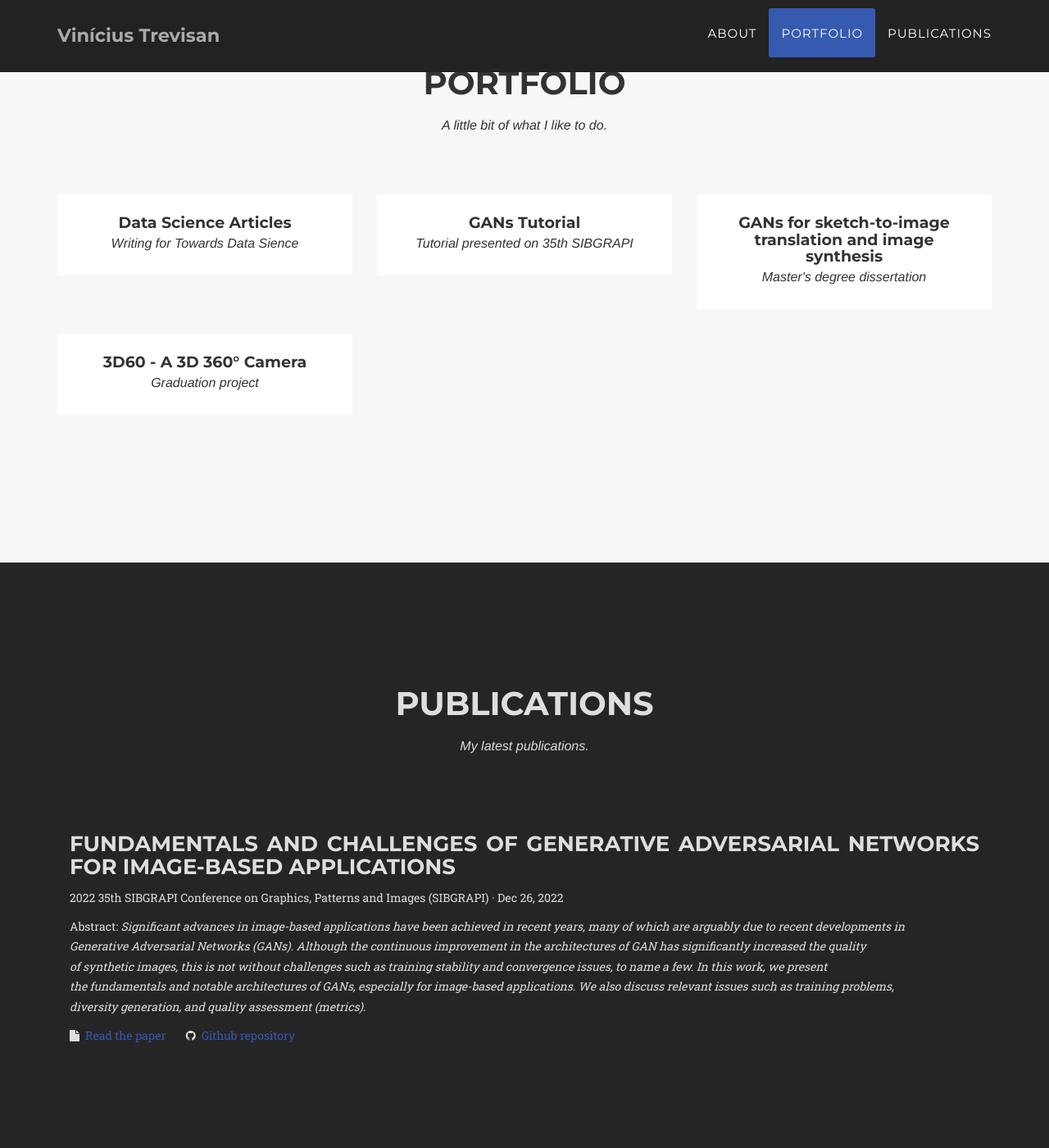
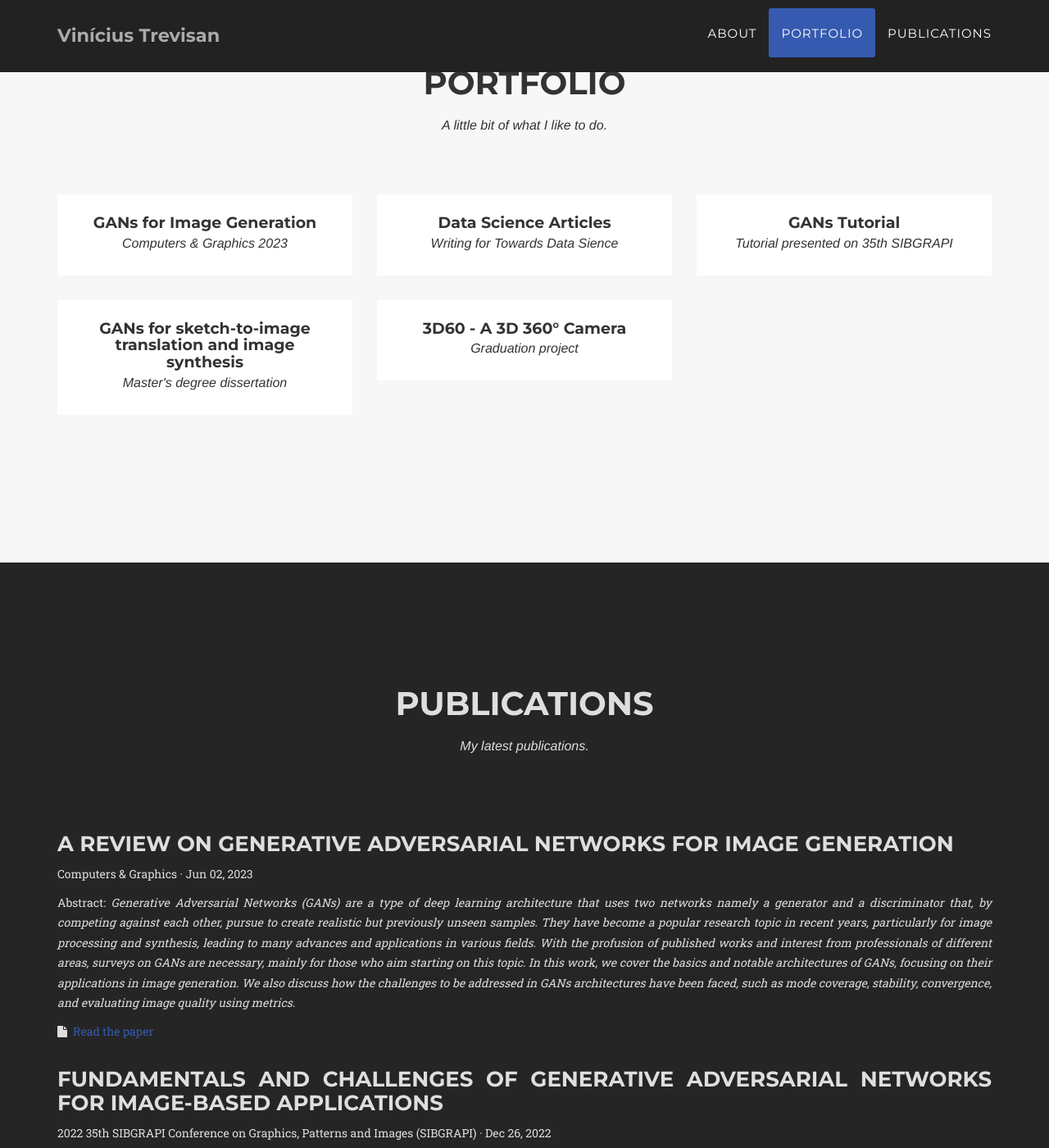
Before and after one commit to vinyluis/viniciustrevisan.github.io, a Jekyll site: the page built from content/portfolio/_posts/2022-12-26-gans-tutorial.markdown, in a window 1280 px wide and 1400 px high, scrolled down 1096 px. Shown: the whole window at 82% size. Built offline with Jekyll 4.4.1, drawn with Linux system fonts in a browser that asks for light colours; some web fonts are replaced.

Commit message:
Included gan survey publication
Included the recently published survey

```diff
--- a/Gemfile
+++ b/Gemfile
@@ -31,3 +31,5 @@ gem "wdm", "~> 0.1.1", :platforms => [:mingw, :x64_mingw, :mswin]
 # Lock `http_parser.rb` gem to `v0.6.x` on JRuby builds since newer versions of the gem
 # do not have a Java counterpart.
 gem "http_parser.rb", "~> 0.6.0", :platforms => [:jruby]
+
+gem "webrick", "~> 1.8"
--- a/_config.yml
+++ b/_config.yml
@@ -1,5 +1,7 @@
 ## PARA RODAR:
 # bundle exec jekyll serve --livereload
+# Se nder erro do webrick:
+# bundle add webrick
 
 url: https://viniciustrevisan.com
 baseurl: /
--- a/_includes/publications.html
+++ b/_includes/publications.html
@@ -10,7 +10,7 @@
 
             {% for publi in site.posts %}
             {% if publi.type == "publication" %}
-            <div class="row"></div>
+            <div class="row">
                 <div class="col-lg-12 text-justify">
                     <h3>{{ publi.title }}</h3>
                     <p>{{ publi.journal }}</p>
@@ -18,7 +18,9 @@
                     <p>
                         <i class="fa fa-file"></i>&nbsp;&nbsp;<a href="{{ publi.paper_url }}", target="_blank">Read the paper</a>
                         &nbsp;&nbsp;&nbsp;&nbsp;&nbsp;
+                        {% if publi.github_url != nil %}
                         <i class="fa fa-github"></i>&nbsp;&nbsp;<a href="{{ publi.github_url }}", target="_blank">Github repository</a>
+                        {% endif %}
                     </p>
                 </div>
             </div>
--- a/content/portfolio/_posts/2022-12-26-gans-tutorial.markdown
+++ b/content/portfolio/_posts/2022-12-26-gans-tutorial.markdown
@@ -17,11 +17,11 @@ link_url: https://ieeexplore.ieee.org/abstract/document/9991776
 
 github_url: https://github.com/vinyluis/GANs-Tutorial
 
-summary: I like to write about Data Science techniques, Machine Learning models, Deep Learning applied for image processing, and the career in Data Science. My articles reach around 30k people every month.
+summary: Tutorial on GANs presented on the 35th edition of SIBGRAPI, named Fundamentals and Challenges of Generative Adversarial Networks for Image-based Applications.
 
 ---
 
-On the 35th edition of the SIBGRAPI (Conference on Graphics, Patterns and Images), in the city of Natal - Brazil, I presented a tutorial named **FUNDAMENTALS AND CHALLENGES OF GENERATIVE ADVERSARIAL NETWORKS FOR IMAGE-BASED APPLICATIONS**.
+On the 35th edition of SIBGRAPI (Conference on Graphics, Patterns and Images), in the city of Natal - Brazil, I presented a tutorial named **FUNDAMENTALS AND CHALLENGES OF GENERATIVE ADVERSARIAL NETWORKS FOR IMAGE-BASED APPLICATIONS**.
 
 The goal of the 3-hour long tutorial was to introduce researchers on the fundamentals of Generative Adversarial Networks (GANs) and their applications for image processing, computer vision and computer graphics. As part of the presentation, a hands-on section of coding was made available on a [Github repository](https://github.com/vinyluis/GANs-Tutorial). The tutorial and paper were developed with the help of my avisors, [João Paulo Gois](https://scholar.google.com/citations?user=-AYhiyQAAAAJ&hl=pt-BR) and [Bruno Dorta](https://scholar.google.com.br/citations?user=6mREjGgAAAAJ&hl=pt-BR).
 
```
Also changed, not shown: content/portfolio/_posts/2023-06-02-review-on-gans.markdown (added, +31 -0 lines), content/publications/_posts/2023-06-02-review-on-gans-for-image-generation.md (added, +7 -0 lines), Gemfile.lock, content/portfolio/images/gans-survey-graphical-abstract.jpg (added), content/portfolio/images/gans_survey.png (added), content/portfolio/images/gans_survey_thumb_400_289.png (added). Lines whose indentation alone changed are shown as unchanged.
